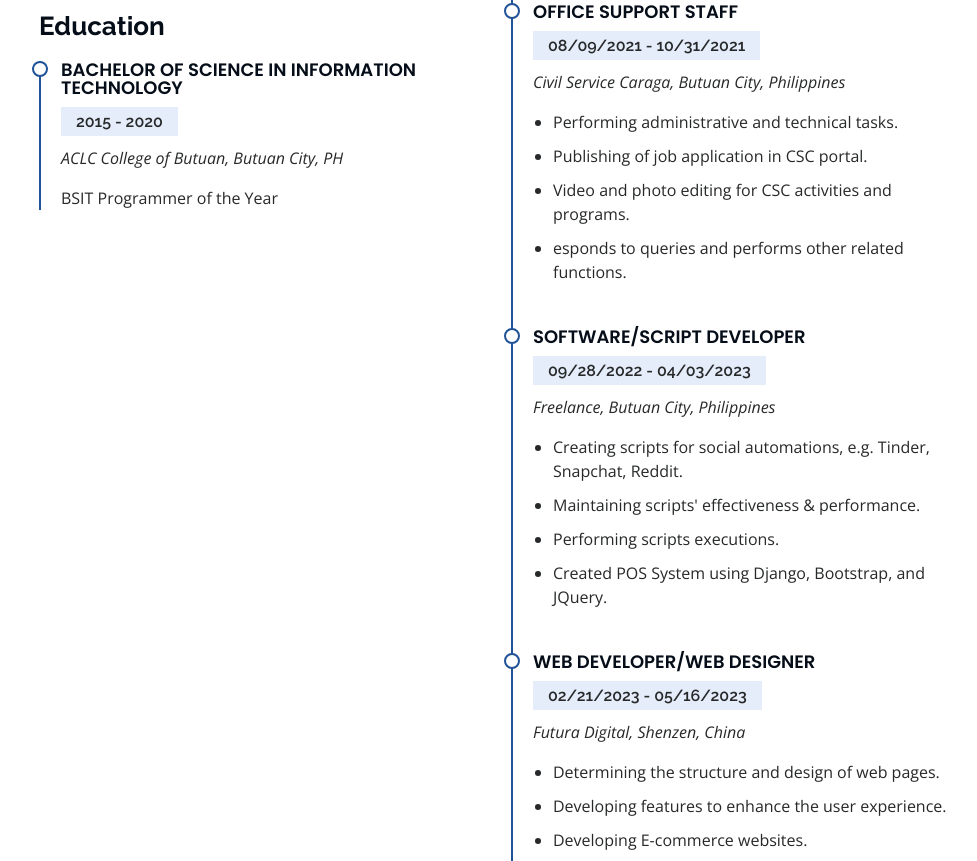
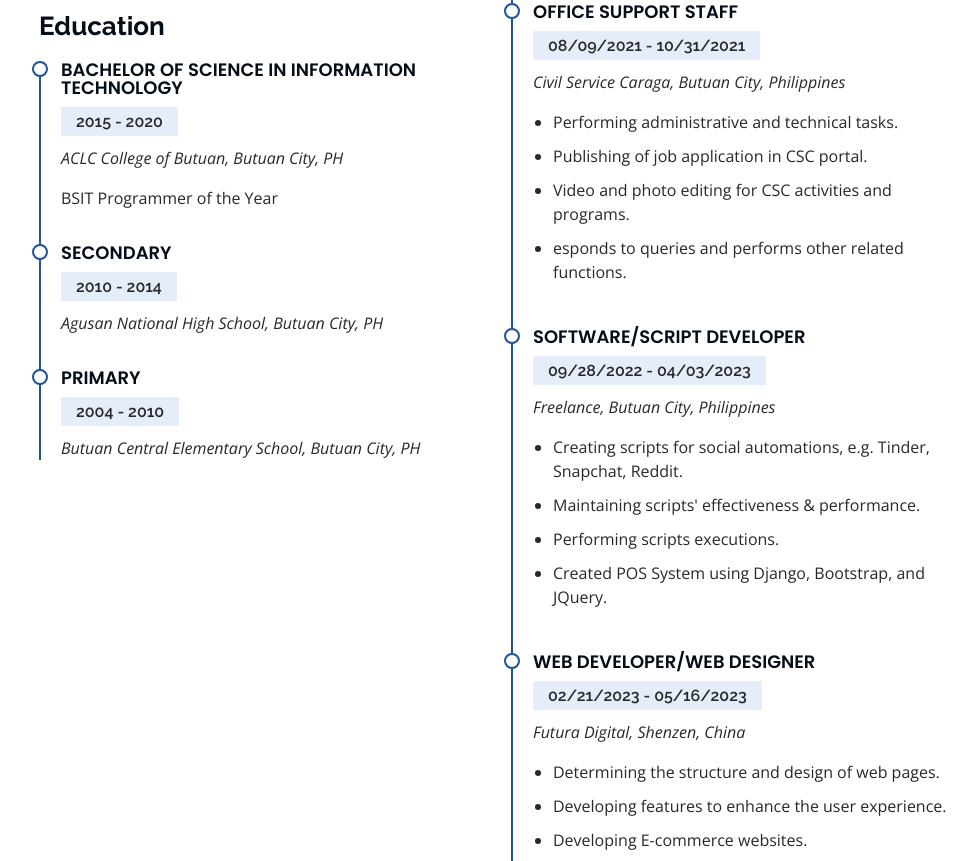
Before and after one commit to jeffosico/jeffosico-dev, a plain HTML site: page index.html in a window 1280 px wide. Shown: the part 3490-4351 px from the top of the page, without its empty margins (291-1268 px from the left). Drawn offline with nearby package versions, Linux system fonts and the light colour scheme.

Commit message:
Added Education Info

```diff
--- a/index.html
+++ b/index.html
@@ -312,6 +312,16 @@
               <h5>2015 - 2020</h5>
               <p><em>ACLC College of Butuan, Butuan City, PH</em></p>
               <p>BSIT Programmer of the Year</p>
+            </div>
+            <div class="resume-item">
+              <h4>SECONDARY</h4>
+              <h5>2010 - 2014</h5>
+              <p><em>Agusan National High School, Butuan City, PH</em></p>
+            </div>
+            <div class="resume-item">
+              <h4>Primary</h4>
+              <h5>2004 - 2010</h5>
+              <p><em>Butuan Central Elementary School, Butuan City, PH</em></p>
             </div>
           </div>
           <div class="col-lg-6" data-aos="fade-up" data-aos-delay="100">
```
